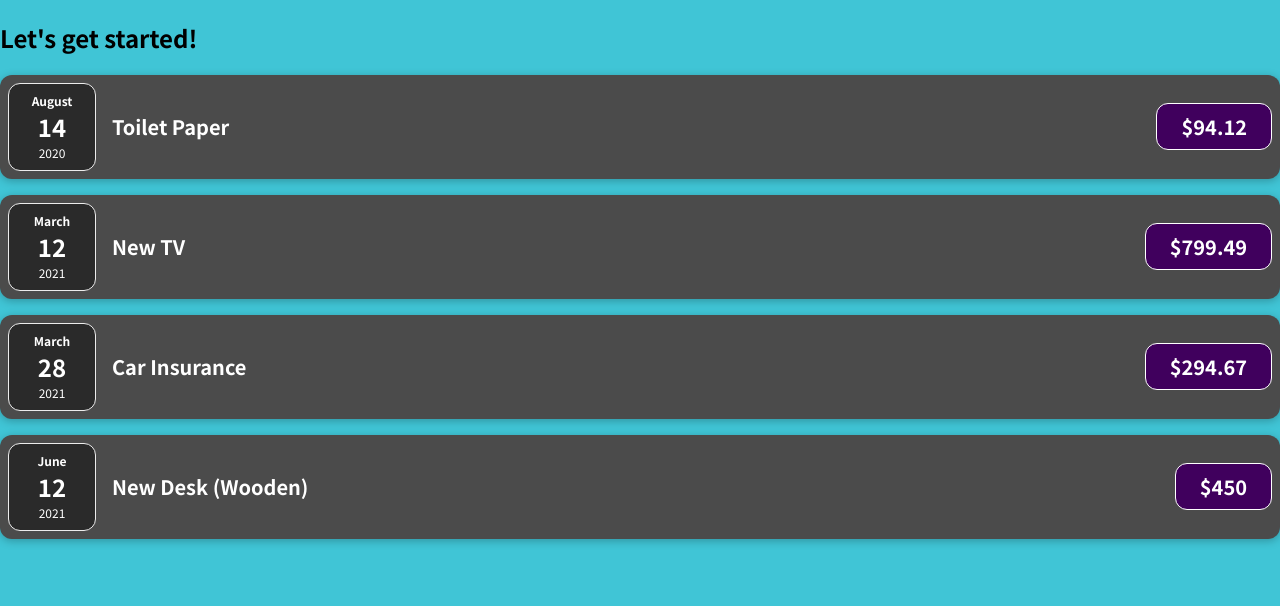
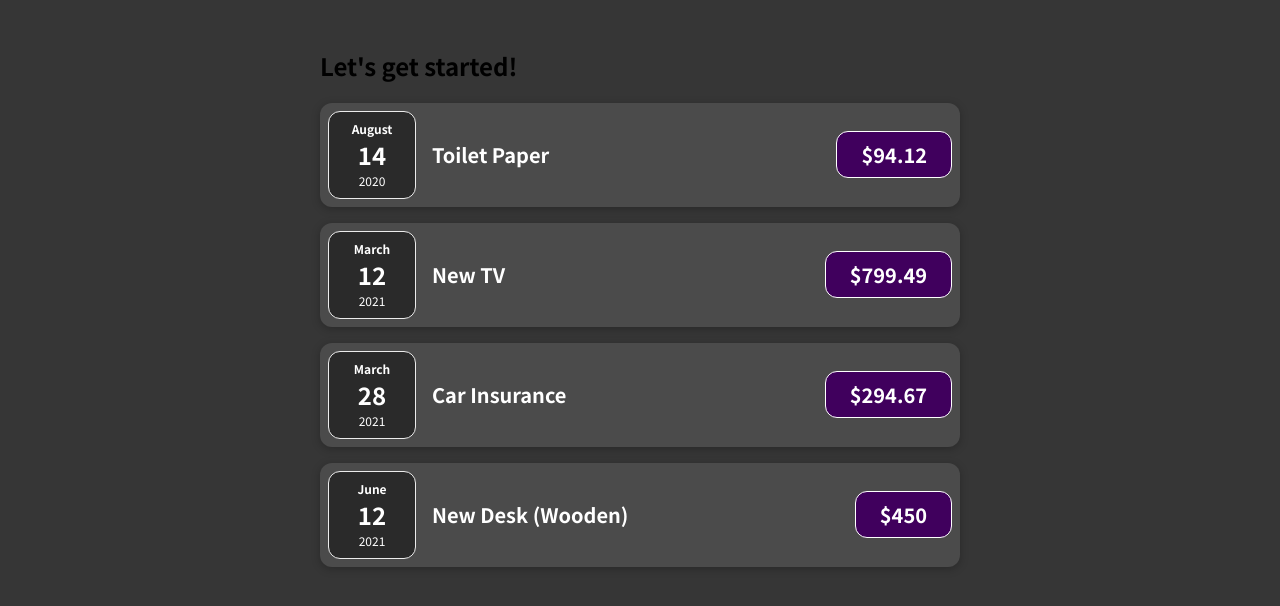
Before and after one commit to Aishanipach/Data-Visualiser, a JavaScript app: page / in a window 1280 px wide. Shown: the top 606 px of the page. Built offline with nearby package versions, Linux system fonts and the light colour scheme; the HTML template or start-up script is replaced by a standard one.

Commit message:
Update index.css

```diff
--- a/src/index.css
+++ b/src/index.css
@@ -9,6 +9,6 @@ html {
 }
 
 body {
-  margin: 0;
-  background-color: #40c5d6;
+  margin: 3em 20em;
+  background-color: #363636;
 }
```
